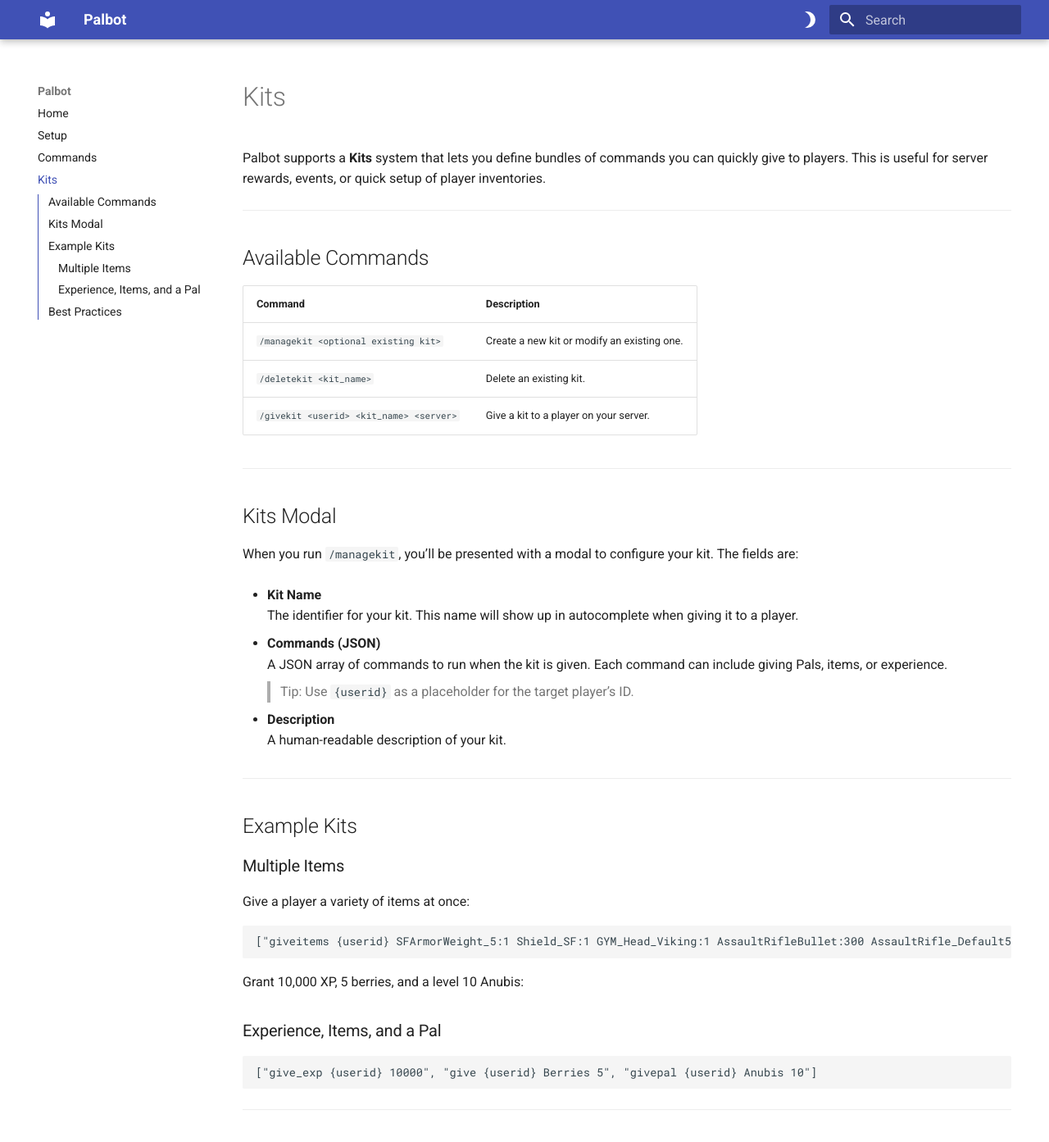
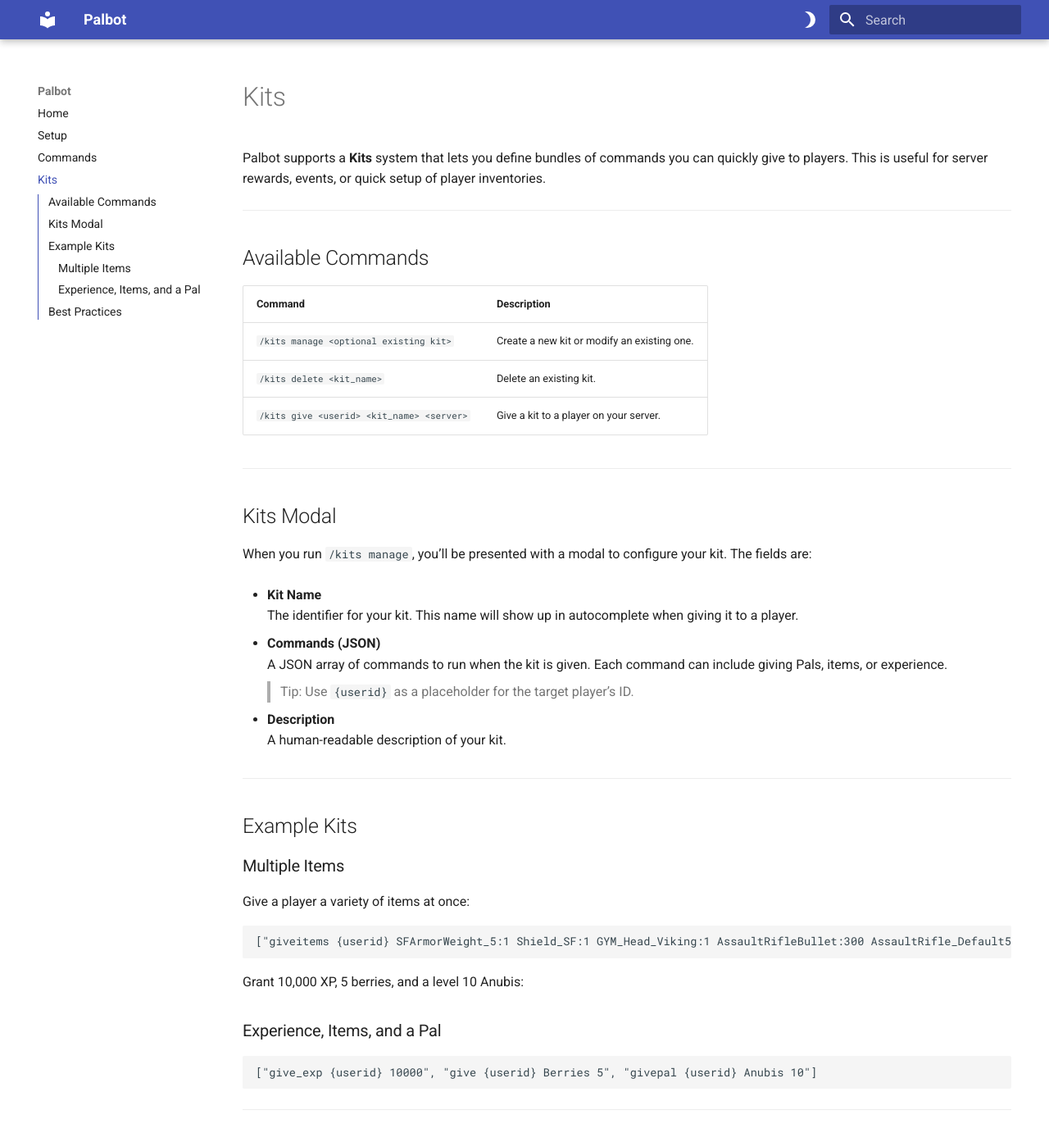
Before and after one commit to palbot-gg/docs, an MkDocs documentation site: the page built from docs/kits.md, in a window 1280 px wide and 1400 px high. Shown: the top 1393 px of the window at 82% size. Built offline with MkDocs 1.6.1 and Material for MkDocs 9.7.7, drawn with Linux system fonts in a browser that asks for light colours.

Commit message:
Fix Command Names

```diff
--- a/docs/kits.md
+++ b/docs/kits.md
@@ -8,15 +8,15 @@
 
 | Command | Description |
 |---------|-------------|
-| `/managekit <optional existing kit>` | Create a new kit or modify an existing one. |
-| `/deletekit <kit_name>` | Delete an existing kit. |
-| `/givekit <userid> <kit_name> <server>` | Give a kit to a player on your server. |
+| `/kits manage <optional existing kit>` | Create a new kit or modify an existing one. |
+| `/kits delete <kit_name>` | Delete an existing kit. |
+| `/kits give <userid> <kit_name> <server>` | Give a kit to a player on your server. |
 
 ---
 
 ## Kits Modal
 
-When you run `/managekit`, you’ll be presented with a modal to configure your kit. The fields are:
+When you run `/kits manage`, you’ll be presented with a modal to configure your kit. The fields are:
 
 - **Kit Name**
   The identifier for your kit. This name will show up in autocomplete when giving it to a player.
@@ -52,4 +52,4 @@
 - Keep kit names short and descriptive.
 - Use the description field to explain what the kit contains.
 - Test your kits to make sure they're working correctly.
-- Combine related items into one `giveitems` command when possible for less RCON requests to server.
+- Combine related items into one `/kits give` command when possible for less RCON requests to server.
```
